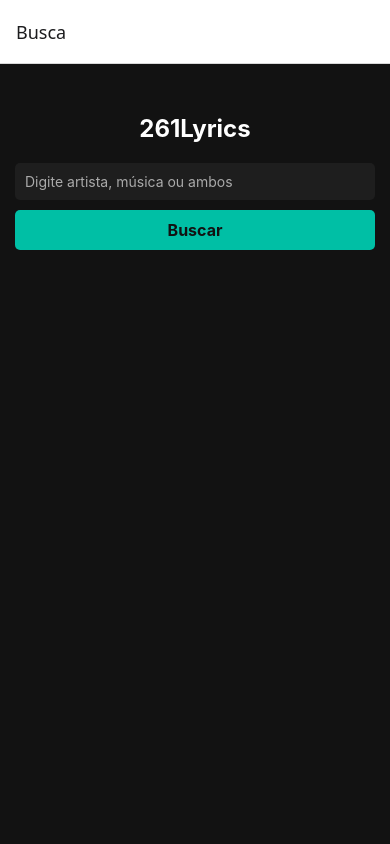
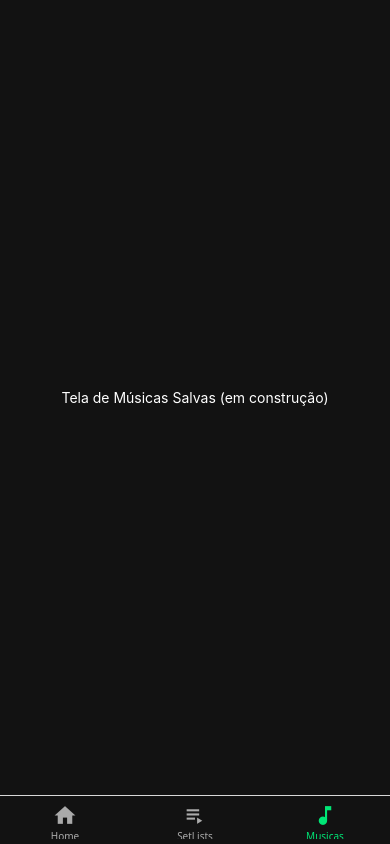
Before and after one commit to Vectt0r/Lyrics621, a React Native app in the folder 261Lyrics-app/: screen /Musicas in a window 390 px wide. Built offline with nearby package versions, Linux system fonts and the light colour scheme.

Commit message:
primeiro commit mvp pronto

```diff
--- a/261Lyrics-app/App.js
+++ b/261Lyrics-app/App.js
@@ -1,18 +1,76 @@
 import React from 'react';
 import { NavigationContainer } from '@react-navigation/native';
 import { createNativeStackNavigator } from '@react-navigation/native-stack';
+import { createBottomTabNavigator } from '@react-navigation/bottom-tabs';
+import { createStackNavigator, TransitionPresets } from '@react-navigation/stack';
 import HomeScreen from './screens/HomeScreen';
 import LyricsScreen from './screens/LyricsScreen';
+import SetListsScreen from './screens/SetListsScreen';
+import MusicasScreen from './screens/MusicasScreen';
+import { MaterialIcons } from '@expo/vector-icons';
 
-const Stack = createNativeStackNavigator();
+
+const Stack = createStackNavigator();
+const Tab = createBottomTabNavigator();
+
+function HomeStack() {
+    return (
+        <Stack.Navigator
+            screenOptions={{
+                ...TransitionPresets.SlideFromRightIOS,
+                gestureDirection: 'horizontal',
+                gestureEnabled: true,
+                headerShown: false,
+            }}
+        >
+            <Stack.Screen name="Home" component={HomeScreen} />
+            <Stack.Screen name="Letra" component={LyricsScreen} />
+        </Stack.Navigator>
+    );
+}
 
 export default function App() {
-  return (
-      <NavigationContainer>
-        <Stack.Navigator>
-          <Stack.Screen name="Busca" component={HomeScreen} />
-          <Stack.Screen name="Letra" component={LyricsScreen} />
-        </Stack.Navigator>
-      </NavigationContainer>
-  );
+    return (
+        <NavigationContainer>
+            <Tab.Navigator
+                screenOptions={{
+                    tabBarActiveTintColor: '#00e676',
+                    tabBarInactiveTintColor: '#aaa',
+                    tabBarStyle: { backgroundColor: '#121212' },
+                }}
+            >
+                <Tab.Screen
+                    name="Home"
+                    component={HomeStack}
+                    options={{
+                        headerShown: false,
+                        tabBarIcon: ({ color, size }) => (
+                            <MaterialIcons name="home" color={color} size={size} />
+                        ),
+                    }}
+                />
+                <Tab.Screen
+                    name="SetLists"
+                    component={SetListsScreen}
+                    options={{
+                        headerShown: false,
+                        tabBarIcon: ({ color, size }) => (
+                            <MaterialIcons name="playlist-play" color={color} size={size} />
+                        ),
+                    }}
+                />
+                <Tab.Screen
+                    name="Musicas"
+                    component={MusicasScreen}
+                    options={{
+                        headerShown: false,
+                        tabBarIcon: ({ color, size }) => (
+                            <MaterialIcons name="music-note" color={color} size={size} />
+                        ),
+                    }}
+                />
+
+            </Tab.Navigator>
+        </NavigationContainer>
+    );
 }
--- a/261Lyrics-app/screens/HomeScreen.js
+++ b/261Lyrics-app/screens/HomeScreen.js
@@ -1,7 +1,8 @@
 import React, { useState } from 'react';
-import { StyleSheet, Text, View, TextInput, TouchableOpacity, ScrollView, Alert } from 'react-native';
+import { StyleSheet, Text, View, TextInput, TouchableOpacity, ScrollView, Alert , Image } from 'react-native';
 import axios from 'axios';
 import * as FileSystem from 'expo-file-system';
+const logo = require('../images/logo.png'); // Caminho real da imagem no seu projeto
 
 export default function HomeScreen({ navigation }) {
     const [query, setQuery] = useState('');
@@ -31,8 +32,10 @@ export default function HomeScreen({ navigation }) {
 
     return (
         <View style={styles.container}>
-            <Text style={styles.title}>261Lyrics</Text>
-
+            <View style={styles.titleRow}>
+                <Image source={logo} style={styles.logo} />
+                <Text style={styles.titleText}>Lyrics</Text>
+            </View>
             <TextInput
                 style={styles.input}
                 placeholder="Digite artista, música ou ambos"
@@ -76,16 +79,28 @@ const styles = StyleSheet.create({
     container: {
         flex: 1,
         backgroundColor: '#121212',
-        paddingTop: 50,
+        paddingTop: 110,
         paddingHorizontal: 15,
     },
-    title: {
+    titleRow: {
+        flexDirection: 'row',
+        alignItems: 'center',
+        justifyContent: 'center',
+        marginBottom: 40,
+    },
+
+    logo: {
+        width: 70,
+        height: 50,
+        marginRight: 10,
+    },
+
+    titleText: {
         color: '#fff',
-        fontSize: 24,
+        fontSize: 32,
         fontWeight: 'bold',
-        marginBottom: 20,
-        alignSelf: 'center',
     },
+
     input: {
         backgroundColor: '#1e1e1e',
         color: '#fff',
--- /dev/null
+++ b/261Lyrics-app/screens/MusicasScreen.js
@@ -0,0 +1,10 @@
+import React from 'react';
+import { View, Text } from 'react-native';
+
+export default function MusicasScreen() {
+    return (
+        <View style={{ flex: 1, backgroundColor: '#121212', justifyContent: 'center', alignItems: 'center' }}>
+            <Text style={{ color: '#fff' }}>Tela de Músicas Salvas (em construção)</Text>
+        </View>
+    );
+}
--- /dev/null
+++ b/261Lyrics-app/screens/SetListsScreen.js
@@ -0,0 +1,10 @@
+import React from 'react';
+import { View, Text } from 'react-native';
+
+export default function SetListsScreen() {
+    return (
+        <View style={{ flex: 1, backgroundColor: '#121212', justifyContent: 'center', alignItems: 'center' }}>
+            <Text style={{ color: '#fff' }}>Tela de SetLists (em construção)</Text>
+        </View>
+    );
+}
```
Also changed, not shown: 261Lyrics-app/package.json (+6 -1 lines), 261Lyrics-app/images/logo.png (added), 1 other file (tests, documents, lock files or other folders).
